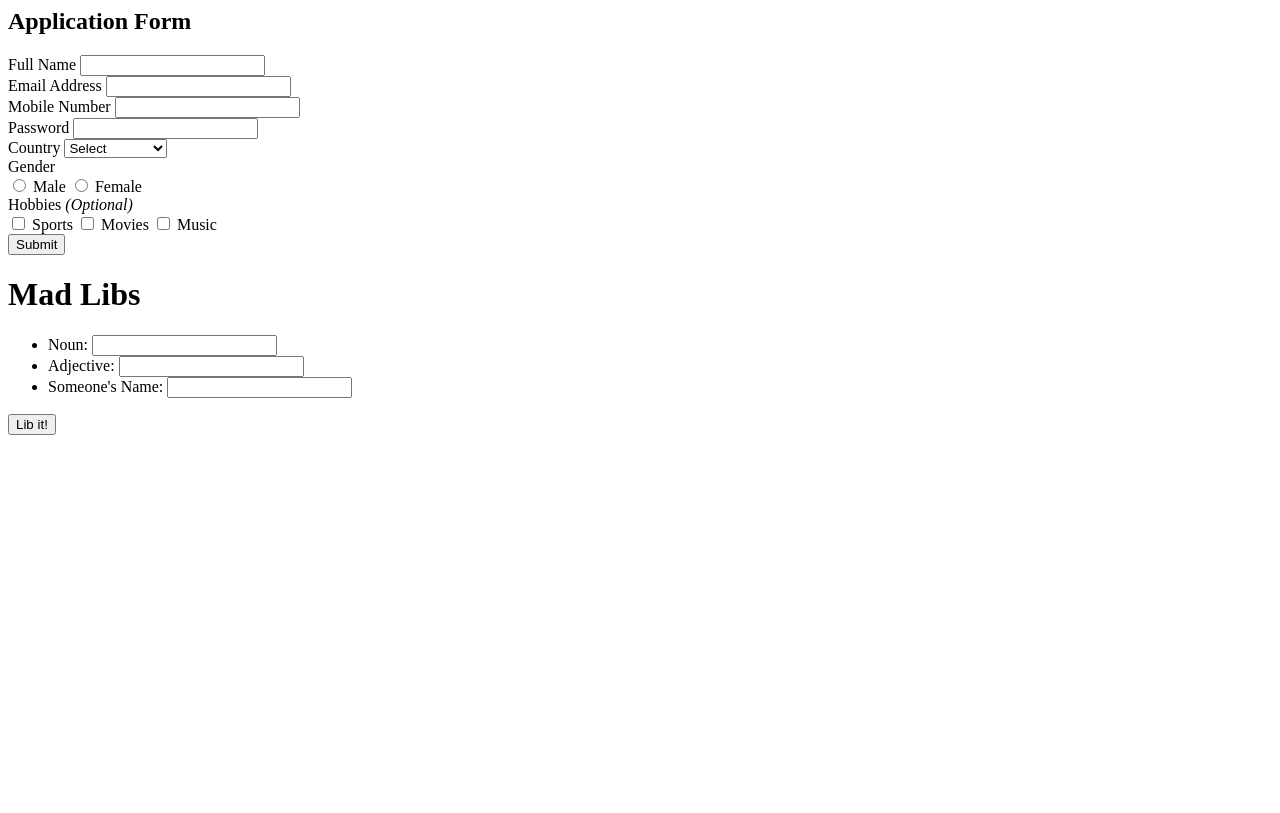
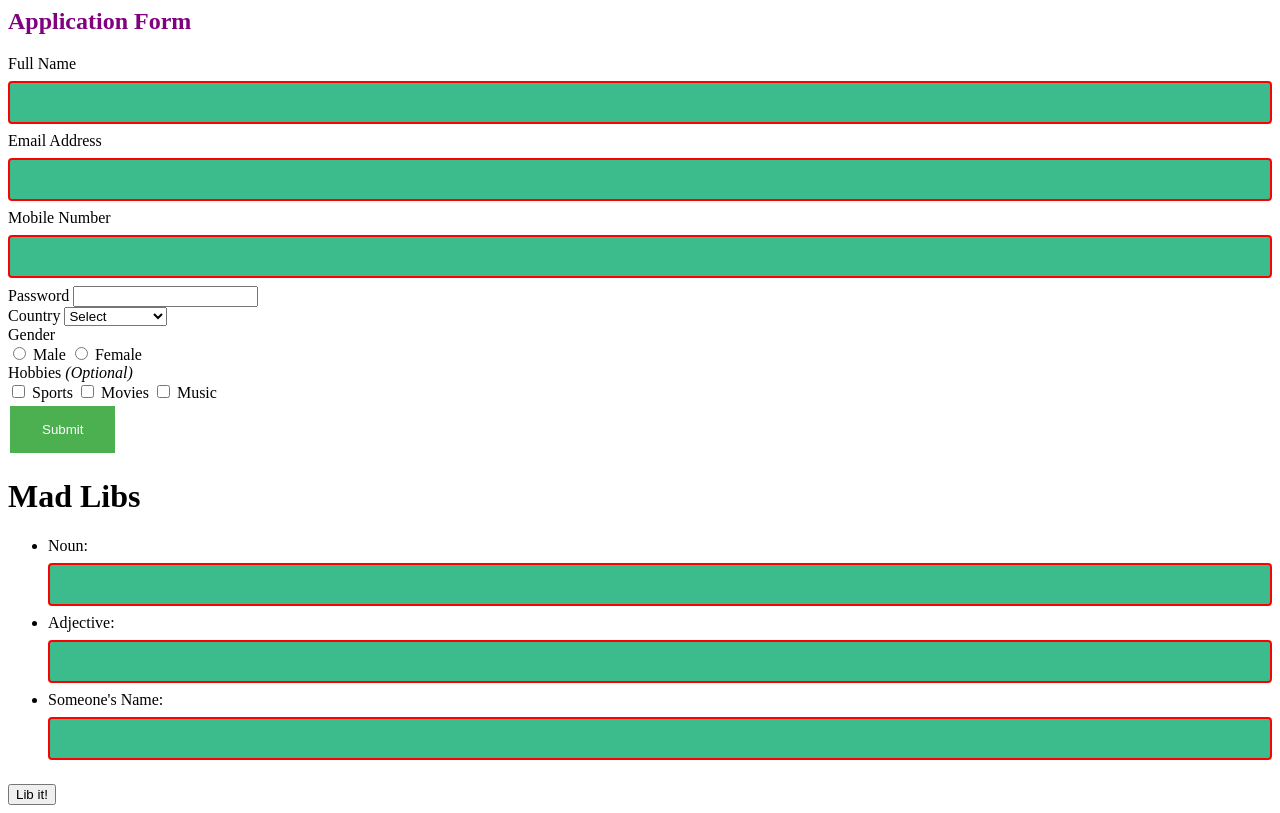
Before and after one commit to ndoan24/The-Dom, a plain HTML site: page index.html in a window 1280 px wide. Drawn offline with Linux system fonts and the light colour scheme.

Commit message:
styling to form code

```diff
--- a/index.html
+++ b/index.html
@@ -131,6 +131,9 @@
   <meta charset="utf-8" />
   <title></title>
  </head>
+
+ <link rel="stylesheet" href="style.css">
+
  <body>
 
  <h1>Mad Libs</h1>
--- a/style.css
+++ b/style.css
@@ -1,4 +1,4 @@
-input:invalid {
+/* input:invalid {
     border: 2px dashed red;
 }
 
@@ -9,3 +9,38 @@ input:valid {
 input {
     width: 100%;
   }
+
+  body {
+    background-color: powderblue;
+  } */
+
+  input[type=text] {
+    width: 100%;
+    padding: 12px 20px;
+    margin: 8px 0;
+    box-sizing: border-box;
+  }
+
+  input[type=text] {
+    border: 2px solid red;
+    border-radius: 4px;
+  }
+
+  input[type=text] {
+    background-color: #3CBC8D;
+    color: white;
+  }
+
+  input[type=button], input[type=submit], input[type=reset] {
+    background-color: #4CAF50;
+    border: none;
+    color: white;
+    padding: 16px 32px;
+    text-decoration: none;
+    margin: 4px 2px;
+    cursor: pointer;
+  }
+
+  h2 {
+    color:purple;
+  }
```
